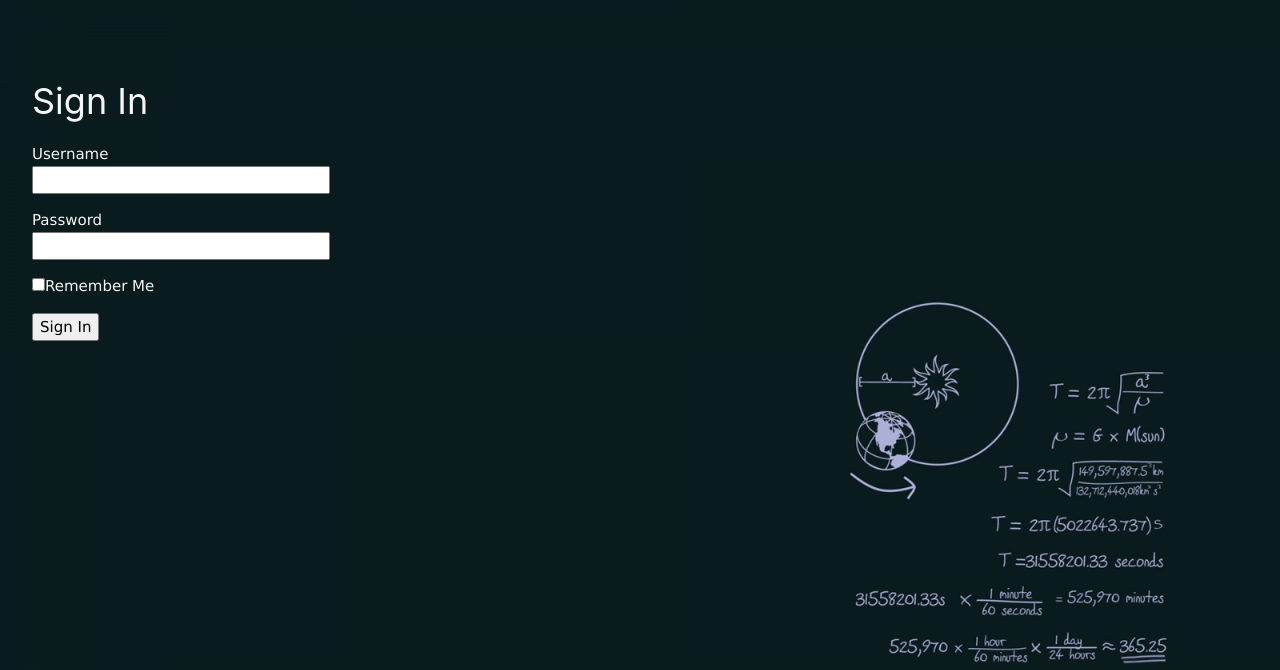
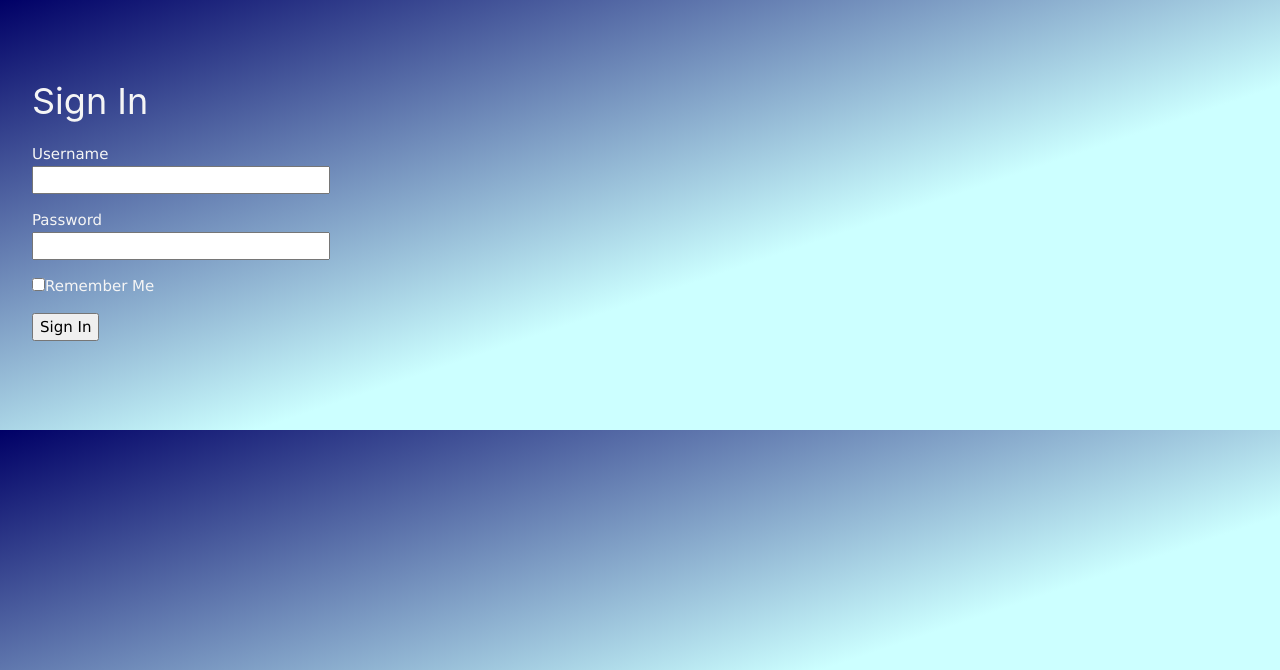
Before and after one commit to nkosie18/work_app, a Flask app: page /login in a window 1280 px wide. Shown: the top 670 px of the page. Run offline with Flask 2, Linux system fonts and the light colour scheme.

Commit message:
changed color

```diff
--- a/app/templates/signin/base1.html
+++ b/app/templates/signin/base1.html
@@ -7,13 +7,20 @@
     <link rel="stylesheet" href="https://fonts.googleapis.com/css?family=Raleway">
     <link rel="stylesheet" href="https://cdnjs.cloudflare.com/ajax/libs/font-awesome/4.7.0/css/font-awesome.min.css">
     <link rel="stylesheet" type= "text/css" href="{{url_for('static', filename='w3.css')}}">
-
+<!--
     <style>
         body{
             background-image: url("{{url_for('static', filename = 'images/image_new.png')}}");
             background-size: 100%;
         }
+
     </style>
+-->
+<style>
+    body{
+        background: linear-gradient(to bottom right, #000066 0%, #ccffff 60%);
+    }
+</style>
     <title>{%block title%} {%endblock%}</title>
 </head>
 <body>
```
